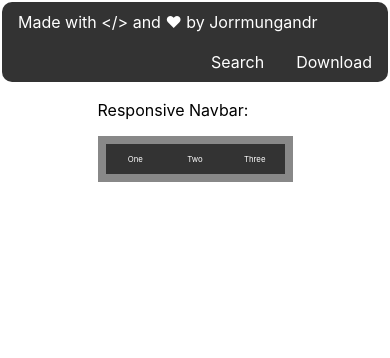
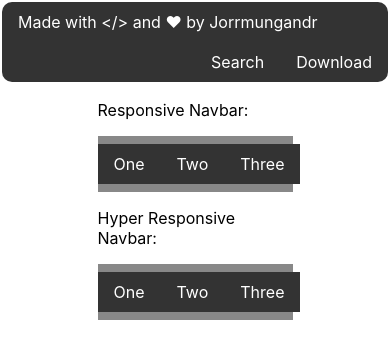
Before and after one commit to Jorrmungandr/the-responsive-scrolls, a React (Create React App) app: page / in a window 390 px wide. Shown: the top 358 px of the page. Built offline with nearby package versions, Linux system fonts and the light colour scheme.

Commit message:
Added Hyper Responsive Navbar

```diff
--- a/src/App.js
+++ b/src/App.js
@@ -12,13 +12,16 @@ class ResponsiveContainer extends Component {
     }
   }
 
-  handleMouseMove(event) {
+  handleResize(event) {
     this.setState({
       eventX: event.clientX,
       eventY: event.clientY,
     });
     if (this.state.isMouseDown) {
       this.state.eventTarget.parentElement.parentElement.style.width = (this.state.eventX - (window.innerWidth / 4) + 'px');
+      if (this.state.eventTarget.parentElement.id === 'hyper-responsive-navbar') {
+        document.querySelector('#hyper-responsive-navbar').style.fontSize = (document.querySelector('.top-hyper-resizer').clientWidth*2.5)/100 + 'px';
+      }
     }
   }
 
@@ -39,12 +42,24 @@ class ResponsiveContainer extends Component {
 
   render() {
     return (
-      <div id="ette" onMouseUp={this.handleMouseUp.bind(this)} onMouseMove={this.handleMouseMove.bind(this)}>
+      <div id="ette" onMouseUp={this.handleMouseUp.bind(this)} onMouseMove={this.handleResize.bind(this)}>
         <div class="responsive-container">
           <div>
             <p>Responsive Navbar:</p>
             <div class="top-resizer"></div>
-            <div class="responsive-component" id="responsive-navbar">
+            <div class="responsive-navbar" id="standart-responsive-navbar">
+              <div class="left-resizer"></div>
+              <a>One</a>
+              <a>Two</a>
+              <a>Three</a>
+              <div class="right-resizer" onMouseDown={this.handleMouseDown.bind(this)}></div>
+            </div>
+            <div class="bottom-resizer"></div>
+          </div>
+          <div>
+            <p>Hyper Responsive Navbar:</p>
+            <div class="top-resizer top-hyper-resizer"></div>
+            <div class="responsive-navbar" id="hyper-responsive-navbar">
               <div class="left-resizer"></div>
               <a>One</a>
               <a>Two</a>
--- a/src/App.scss
+++ b/src/App.scss
@@ -43,12 +43,9 @@ $resizer-width: 8px;
   width: 50%;
 }
 
-.responsive-component {
+.responsive-navbar {
+  display: flex;
   background-color: $responsive-container-bg;
-}
-
-#responsive-navbar {
-  display: flex;
   a {
     position: relative;
     background-color: $navbar-bg;
@@ -56,7 +53,6 @@ $resizer-width: 8px;
     text-align: center;
     padding: 10px 16px;
     flex: 1;
-    font-size: 2vw;
     &:hover {
       opacity: 0.7;
     }
```
